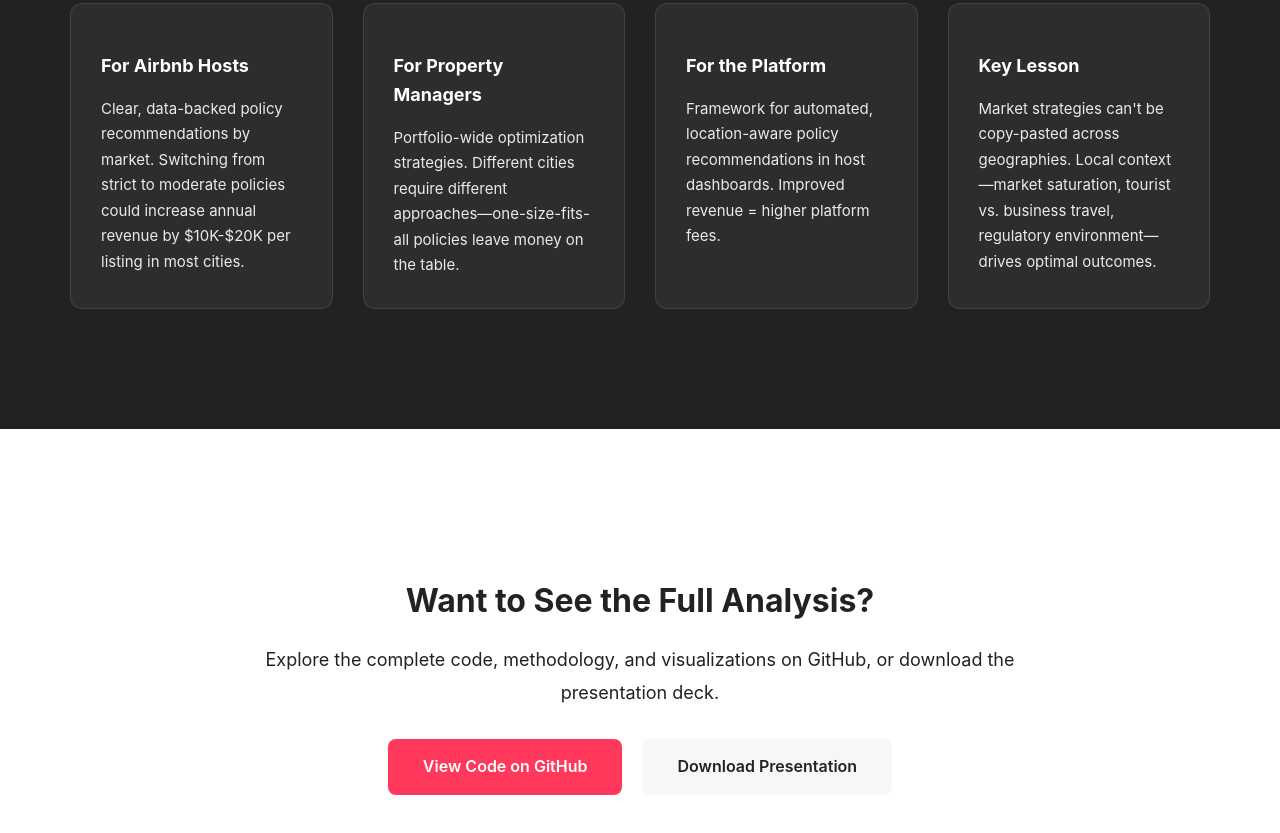
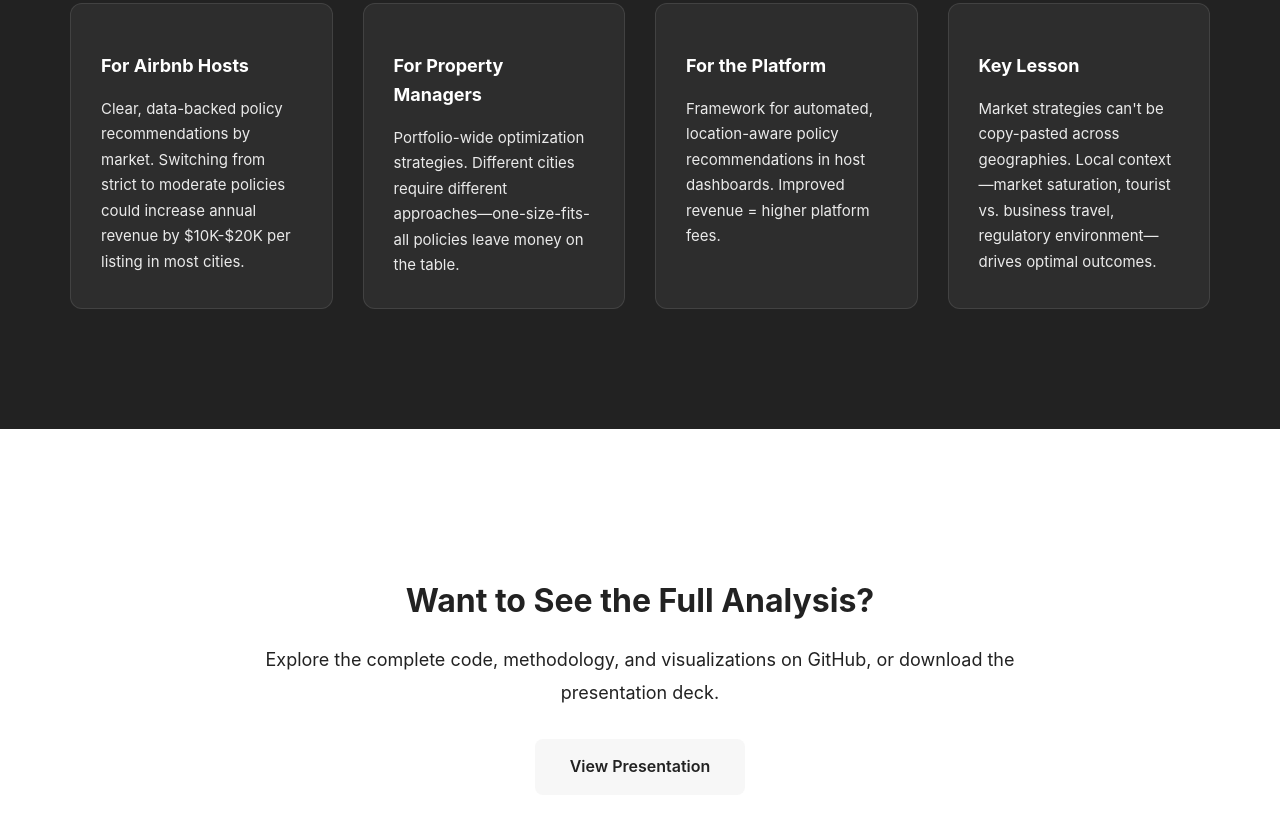
Before and after one commit to chiitrann/airbnb-revenue-optimization, a plain HTML site: page index.html in a window 1280 px wide. Shown: the part 5646-6479 px from the top of the page. Drawn offline with Linux system fonts and the light colour scheme.

Commit message:
Update index.html

```diff
--- a/index.html
+++ b/index.html
@@ -853,8 +853,7 @@
                 Explore the complete code, methodology, and visualizations on GitHub, or download the presentation deck.
             </p>
             <div class="ap-cta-buttons">
-                <a href="#" class="ap-btn ap-btn-primary">View Code on GitHub</a>
-                <a href="#" class="ap-btn ap-btn-secondary">Download Presentation</a>
+                <a href="https://www.canva.com/design/DAGv515KtMM/kdYNA7jDUwb_3M_J75CdPA/edit?utm_content=DAGv515KtMM&utm_campaign=designshare&utm_medium=link2&utm_source=sharebutton" class="ap-btn ap-btn-secondary" target="_blank">View Presentation</a>
             </div>
         </div>
     </section>
```
